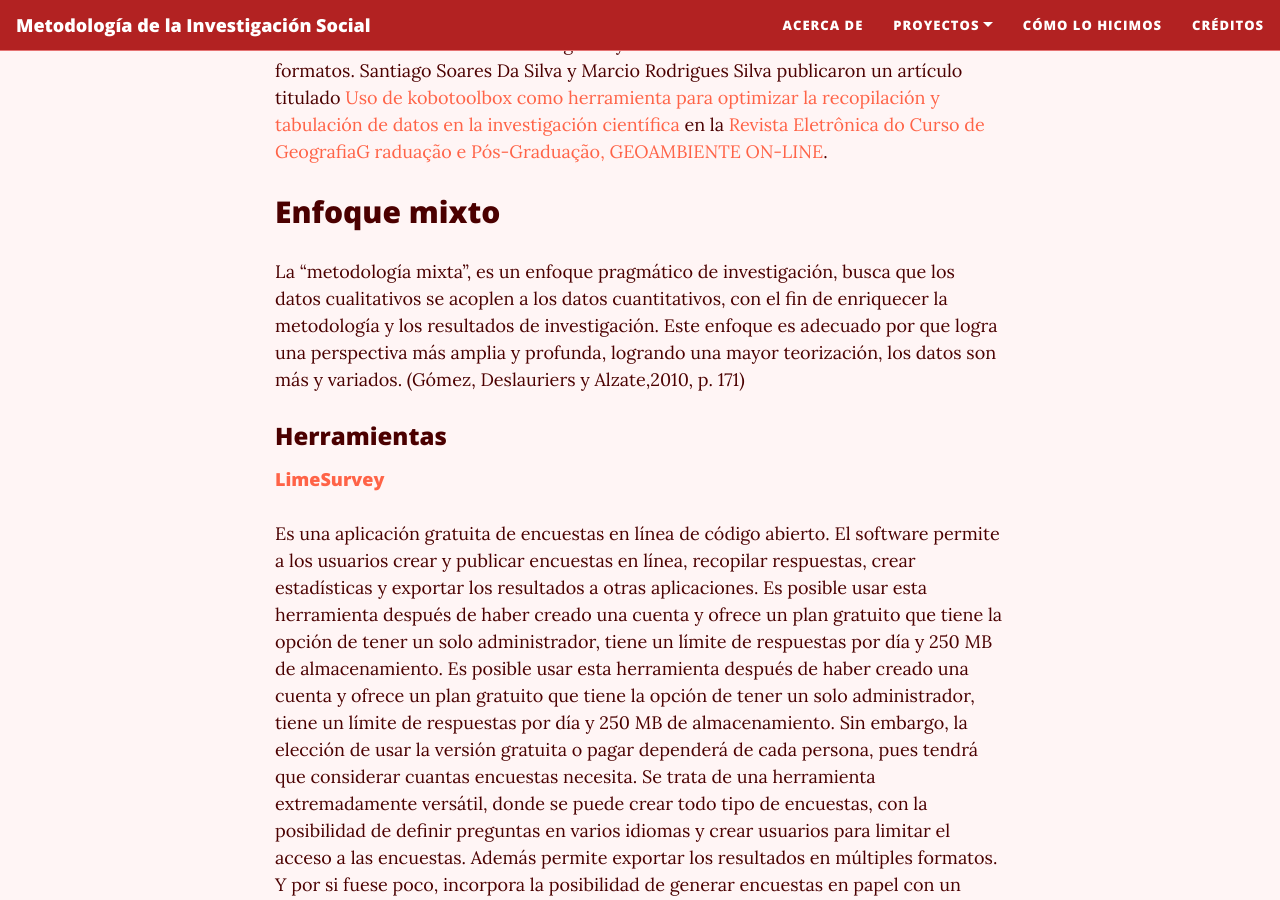
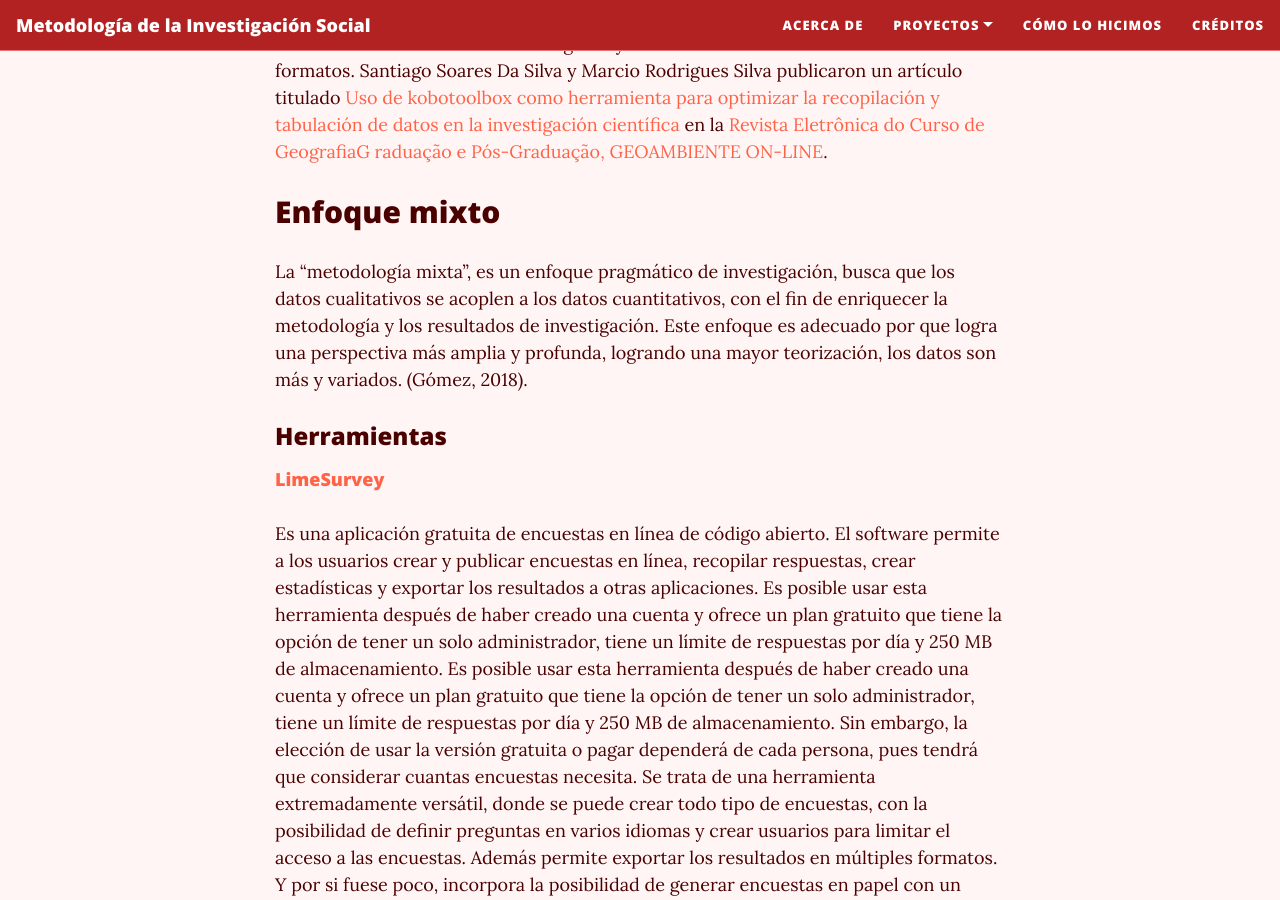
Before and after one commit to rosariorogel/metodologia, a Jekyll site: the page built from _pages/recolectando-datos.md, in a window 1280 px wide and 900 px high, scrolled down 4551 px. Built offline with Jekyll 4.4.1, drawn with Linux system fonts in a browser that asks for light colours; nearby versions of some CDN libraries.

Commit message:
Enfoque mixto

```diff
--- a/_pages/recolectando-datos.md
+++ b/_pages/recolectando-datos.md
@@ -80,7 +80,7 @@
 
 ## Enfoque mixto
 
-La “metodología mixta”, es un enfoque pragmático de investigación, busca  que  los  datos  cualitativos se acoplen  a  los datos  cuantitativos, con  el  fin de enriquecer   la   metodología   y   los   resultados   de investigación. Este enfoque es adecuado por que logra una perspectiva más amplia y profunda, logrando una mayor teorización, los  datos son  más  y  variados. (Gómez, Deslauriers y Alzate,2010, p. 171)
+La “metodología mixta”, es un enfoque pragmático de investigación, busca  que  los  datos  cualitativos se acoplen  a  los datos  cuantitativos, con  el  fin de enriquecer   la   metodología   y   los   resultados   de investigación. Este enfoque es adecuado por que logra una perspectiva más amplia y profunda, logrando una mayor teorización, los  datos son  más  y  variados. (Gómez, 2018).
 
 ### Herramientas
 
```
